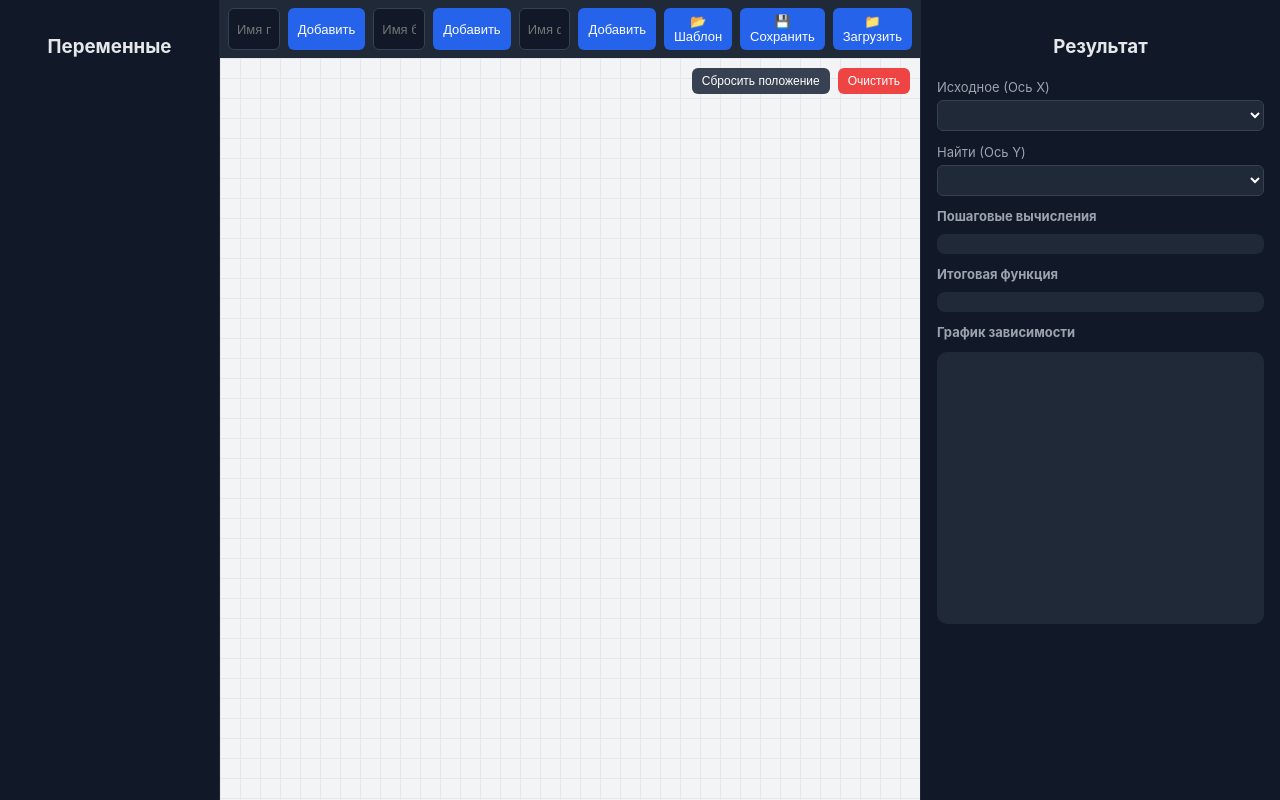
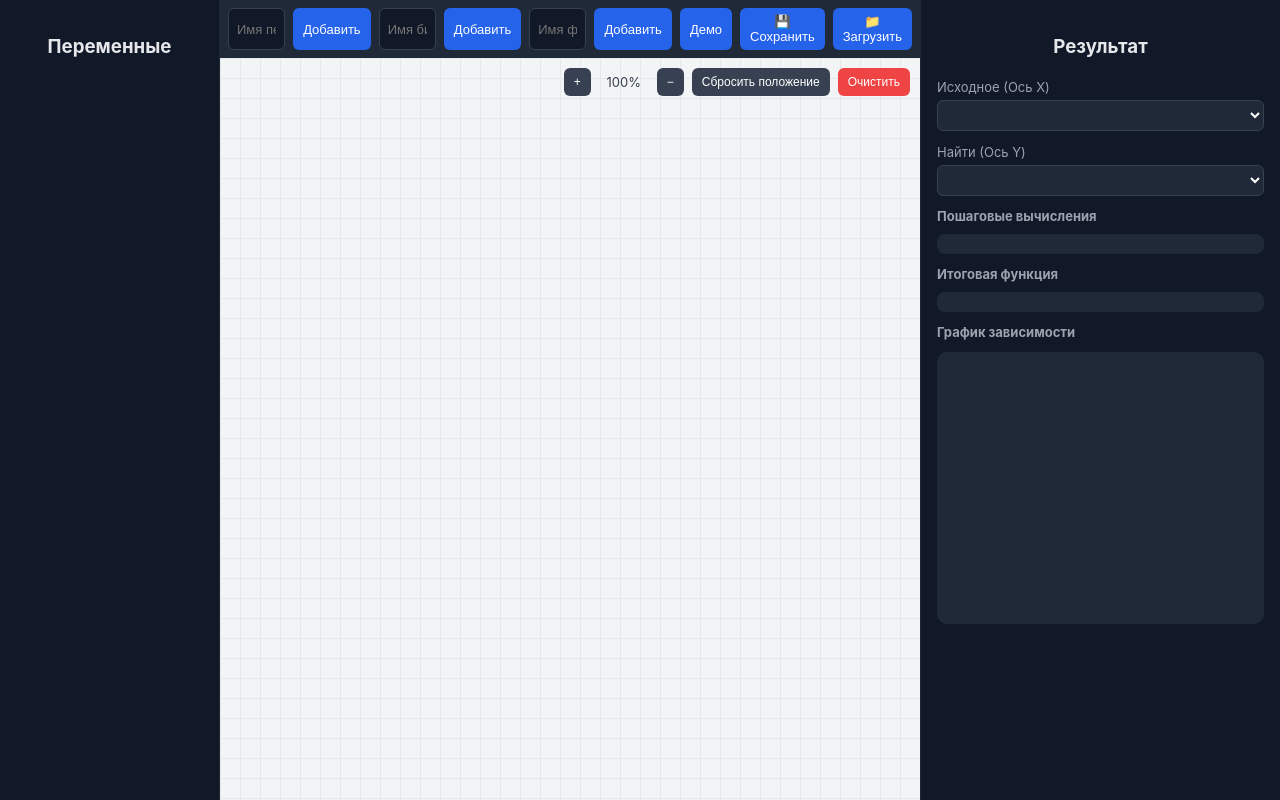
Before and after one commit to MerzlyakovNikita/digital-twin, a React (Vite) app: page / in a window 1280 px wide. Built offline with nearby package versions, Linux system fonts and the light colour scheme.

Commit message:
добавил зум полотна

```diff
--- a/src/components/Canvas/Canvas.tsx
+++ b/src/components/Canvas/Canvas.tsx
@@ -49,19 +49,6 @@ function buildExpr(nodeId: string, nodes: Node[], edges: Edge[]): string {
 
 const shorten = (s: string) => (s.length > 20 ? s.slice(0, 20) + "..." : s);
 
-function getPortPosition(id: string) {
-  const el = document.getElementById(id);
-  if (!el) return null;
-
-  const rect = el.getBoundingClientRect();
-  const canvasRect = document.querySelector(".canvas")!.getBoundingClientRect();
-
-  return {
-    x: rect.left - canvasRect.left + rect.width / 2,
-    y: rect.top - canvasRect.top + rect.height / 2,
-  };
-}
-
 interface Props {
   nodes: Node[];
   edges: Edge[];
@@ -99,21 +86,45 @@ export default function Canvas(props: Props) {
   } = props;
 
   const [offset, setOffset] = useState({ x: 0, y: 0 });
+  const [scale, setScale] = useState(1);
   const [isPanning, setIsPanning] = useState(false);
+
   const last = useRef({ x: 0, y: 0 });
+
+  const zoomPercent = Math.round(scale * 100);
+
+  const zoomIn = () => {
+    setScale((prev) => Math.min(prev + 0.1, 3));
+  };
+
+  const zoomOut = () => {
+    setScale((prev) => Math.max(prev - 0.1, 0.3));
+  };
+
+  const resetView = () => {
+    setOffset({ x: 0, y: 0 });
+    setScale(1);
+  };
 
   return (
     <div
       className="canvas"
       style={{
         position: "relative",
+        overflow: "hidden",
         cursor: isPanning ? "grabbing" : "default",
       }}
       onMouseDown={(e) => {
         if (e.button === 1) {
           e.preventDefault();
+
           setIsPanning(true);
-          last.current = { x: e.clientX, y: e.clientY };
+
+          last.current = {
+            x: e.clientX,
+            y: e.clientY,
+          };
+
           return;
         }
 
@@ -124,14 +135,20 @@ export default function Canvas(props: Props) {
       onMouseMove={(e) => {
         const rect = e.currentTarget.getBoundingClientRect();
 
-        updateMousePosition(e.clientX - rect.left, e.clientY - rect.top);
+        updateMousePosition(
+          (e.clientX - rect.left - offset.x) / scale,
+          (e.clientY - rect.top - offset.y) / scale,
+        );
 
         if (!isPanning) return;
 
         const dx = e.clientX - last.current.x;
         const dy = e.clientY - last.current.y;
 
-        last.current = { x: e.clientX, y: e.clientY };
+        last.current = {
+          x: e.clientX,
+          y: e.clientY,
+        };
 
         setOffset((prev) => ({
           x: prev.x + dx,
@@ -151,25 +168,65 @@ export default function Canvas(props: Props) {
           zIndex: 1000,
         }}
       >
-        <button onClick={() => setOffset({ x: 0, y: 0 })} style={btnStyle}>
+        <button onClick={zoomIn} style={btnStyle}>
+          +
+        </button>
+
+        <div
+          style={{
+            padding: "6px 0px",
+            minWidth: 50,
+            textAlign: "center",
+            fontSize: 13,
+            color: "#374151",
+            userSelect: "none",
+          }}
+        >
+          {zoomPercent}%
+        </div>
+
+        <button onClick={zoomOut} style={btnStyle}>
+          −
+        </button>
+
+        <button onClick={resetView} style={btnStyle}>
           Сбросить положение
         </button>
 
         <button
           onClick={props.clearCanvas}
-          style={{ ...btnStyle, background: "#ef4444" }}
+          style={{
+            ...btnStyle,
+            background: "#ef4444",
+          }}
         >
           Очистить
         </button>
       </div>
+
+      <div
+        className="viewport"
+        style={{
+          position: "absolute",
+          top: 0,
+          left: 0,
+          width: "100%",
+          height: "100%",
+          transform: `
+            translate(${offset.x}px, ${offset.y}px)
+            scale(${scale})
+          `,
+          transformOrigin: "0 0",
+        }}
+      >
         <svg
           className="edges"
           width="100%"
           height="100%"
           style={{
             position: "absolute",
-          top: 0,
-          left: 0,
+            inset: 0,
+            overflow: "visible",
           }}
         >
           {edges.map((edge) => {
@@ -178,15 +235,36 @@ export default function Canvas(props: Props) {
 
             if (!from || !to) return null;
 
-          const p1 = getPortPosition(`port-out-${from.id}`);
-          const p2 = getPortPosition(
-            `port-in-${to.id}-${edge.inputIndex ?? 0}`,
-          );
+            const NODE_WIDTH = 127;
+            const NODE_HEIGHT = 72;
+
+            const p1 = {
+              x: from.x + NODE_WIDTH,
+              y: from.y + NODE_HEIGHT / 2,
+            };
+
+            let p2;
+
+            if (to.type === "operation") {
+              p2 = {
+                x: to.x,
+                y:
+                  edge.inputIndex === 0
+                    ? to.y + NODE_HEIGHT * 0.3
+                    : to.y + NODE_HEIGHT * 0.7,
+              };
+            } else {
+              p2 = {
+                x: to.x,
+                y: to.y + NODE_HEIGHT / 2,
+              };
+            }
 
             if (!p1 || !p2) return null;
 
             const x1 = p1.x;
             const y1 = p1.y;
+
             const x2 = p2.x;
             const y2 = p2.y;
 
@@ -213,7 +291,10 @@ export default function Canvas(props: Props) {
                   y2={y2}
                   stroke="transparent"
                   strokeWidth={10}
-                style={{ cursor: "pointer", pointerEvents: "stroke" }}
+                  style={{
+                    cursor: "pointer",
+                    pointerEvents: "stroke",
+                  }}
                   onClick={() => removeEdge(edge.id)}
                 />
 
@@ -224,7 +305,10 @@ export default function Canvas(props: Props) {
                   fontSize={12}
                   textAnchor="middle"
                   dominantBaseline="middle"
-                style={{ pointerEvents: "none", userSelect: "none" }}
+                  style={{
+                    pointerEvents: "none",
+                    userSelect: "none",
+                  }}
                 >
                   {label}
                   <title>{buildExpr(edge.from, nodes, edges)}</title>
@@ -237,15 +321,19 @@ export default function Canvas(props: Props) {
             mousePos &&
             (() => {
               const from = nodes.find((n) => n.id === connecting.fromNodeId);
+
               if (!from) return null;
 
-            const p1 = getPortPosition(`port-out-${from.id}`);
-            if (!p1) return null;
+              const NODE_WIDTH = 127;
+              const NODE_HEIGHT = 72;
+
+              const x1 = from.x + NODE_WIDTH;
+              const y1 = from.y + NODE_HEIGHT / 2;
 
               return (
                 <line
-                x1={p1.x}
-                y1={p1.y}
+                  x1={x1}
+                  y1={y1}
                   x2={mousePos.x}
                   y2={mousePos.y}
                   stroke="gray"
@@ -256,19 +344,12 @@ export default function Canvas(props: Props) {
             })()}
         </svg>
 
-      <div
-        style={{
-          transform: `translate(${offset.x}px, ${offset.y}px)`,
-          position: "absolute",
-          top: 0,
-          left: 0,
-        }}
-      >
         {nodes.map((node) => (
           <DraggableNode
             key={node.id}
             node={node}
             offset={offset}
+            scale={scale}
             updatePosition={updatePosition}
             startConnection={startConnection}
             finishConnection={finishConnection}
--- a/src/components/Graph/Graph.tsx
+++ b/src/components/Graph/Graph.tsx
@@ -8,7 +8,7 @@ import {
   ReferenceLine,
   ResponsiveContainer,
 } from "recharts";
-import { useState, useRef, useEffect } from "react";
+import { memo, useState, useRef, useEffect } from "react";
 
 type Point = {
   x: number;
@@ -33,18 +33,13 @@ const clampDomain = (
 
   if (range < MIN_RANGE) {
     const center = (min + max) / 2;
-    return [center - MIN_RANGE / 2, center + MIN_RANGE / 2];
+
+    min = center - MIN_RANGE / 2;
+    max = center + MIN_RANGE / 2;
   }
 
-  if (min < -limit) {
-    max += -limit - min;
-    min = -limit;
-  }
-
-  if (max > limit) {
-    min -= max - limit;
-    max = limit;
-  }
+  min = Math.max(min, -limit);
+  max = Math.min(max, limit);
 
   return [min, max];
 };
@@ -93,7 +88,7 @@ const CustomTooltip = ({ active, payload, label, xName, yName }: any) => {
   );
 };
 
-export default function Graph({ data, xName, yName }: Props) {
+function Graph({ data, xName, yName }: Props) {
   const containerRef = useRef<HTMLDivElement>(null);
 
   const [xDomain, setXDomain] = useState<[number, number]>([-10, 10]);
@@ -181,8 +176,8 @@ export default function Graph({ data, xName, yName }: Props) {
   }, [xDomain, yDomain]);
 
   const handleDoubleClick = () => {
-    setXDomain([-1, 1]);
-    setYDomain([-1, 1]);
+    setXDomain([-10, 10]);
+    setYDomain([-10, 10]);
   };
 
   return (
@@ -212,14 +207,16 @@ export default function Graph({ data, xName, yName }: Props) {
             <XAxis
               dataKey="x"
               type="number"
-              domain={xDomain}
+              domain={[xDomain[0], xDomain[1]]}
+              allowDataOverflow={true}
               tickFormatter={formatNumber}
               tick={{ fill: "#9ca3af", fontSize: 12 }}
             />
 
             <YAxis
               type="number"
-              domain={yDomain}
+              domain={[yDomain[0], yDomain[1]]}
+              allowDataOverflow={true}
               tickFormatter={formatNumber}
               tick={{ fill: "#9ca3af", fontSize: 12 }}
               width={60}
@@ -228,7 +225,7 @@ export default function Graph({ data, xName, yName }: Props) {
             <Tooltip content={<CustomTooltip xName={xName} yName={yName} />} />
 
             <Line
-              type="monotone"
+              type="linear"
               dataKey="y"
               stroke="#3b82f6"
               strokeWidth={2}
@@ -256,3 +253,5 @@ export default function Graph({ data, xName, yName }: Props) {
     </div>
   );
 }
+
+export default memo(Graph);
--- a/src/components/Toolbar/Toolbar.tsx
+++ b/src/components/Toolbar/Toolbar.tsx
@@ -72,7 +72,7 @@ export default function Toolbar({
         Добавить
       </button>
 
-      <button onClick={loadTemplate}>📂 Шаблон</button>
+      <button onClick={loadTemplate}>Демо</button>
       <button onClick={saveGraph}>💾 Сохранить</button>
       <button onClick={loadSavedGraph}>📁 Загрузить</button>
     </div>
--- a/src/utils/evaluate.ts
+++ b/src/utils/evaluate.ts
@@ -31,31 +31,52 @@ export function evaluate(
 
       const param = Number(node.param ?? 2);
 
-      if (v <= 0 || param <= 0 || param === 1) return NaN;
-
       switch (node.func) {
         case "sin":
           return Math.sin(v);
+
         case "cos":
           return Math.cos(v);
+
         case "tan":
           return Math.tan(v);
+
         case "log":
+          if (v <= 0 || param <= 0 || param === 1) {
+            return NaN;
+          }
+
           return Math.log(v) / Math.log(param);
+
         case "ln":
+          if (v <= 0) {
+            return NaN;
+          }
+
           return Math.log(v);
+
         case "exp":
           return Math.exp(v);
+
         case "abs":
           return Math.abs(v);
+
         case "pow":
           return Math.pow(v, param);
+
         case "root":
+          if (param === 0) {
+            return NaN;
+          }
+
           return Math.pow(v, 1 / param);
+
         case "one":
           return v >= 0 ? 1 : 0;
+
         case "sign":
           return v > 0 ? 1 : v < 0 ? -1 : 0;
+
         default:
           return 0;
       }
@@ -78,7 +99,11 @@ export function evaluate(
       case "*":
         return a * b;
       case "/":
-        return b !== 0 ? a / b : 0;
+        if (Math.abs(b) < 1e-12) {
+          return NaN;
+        }
+
+        return a / b;
       default:
         return 0;
     }
```
Also changed, not shown: src/components/Canvas/DraggableNode.tsx (+8 -6 lines). Lines whose indentation alone changed are shown as unchanged.
